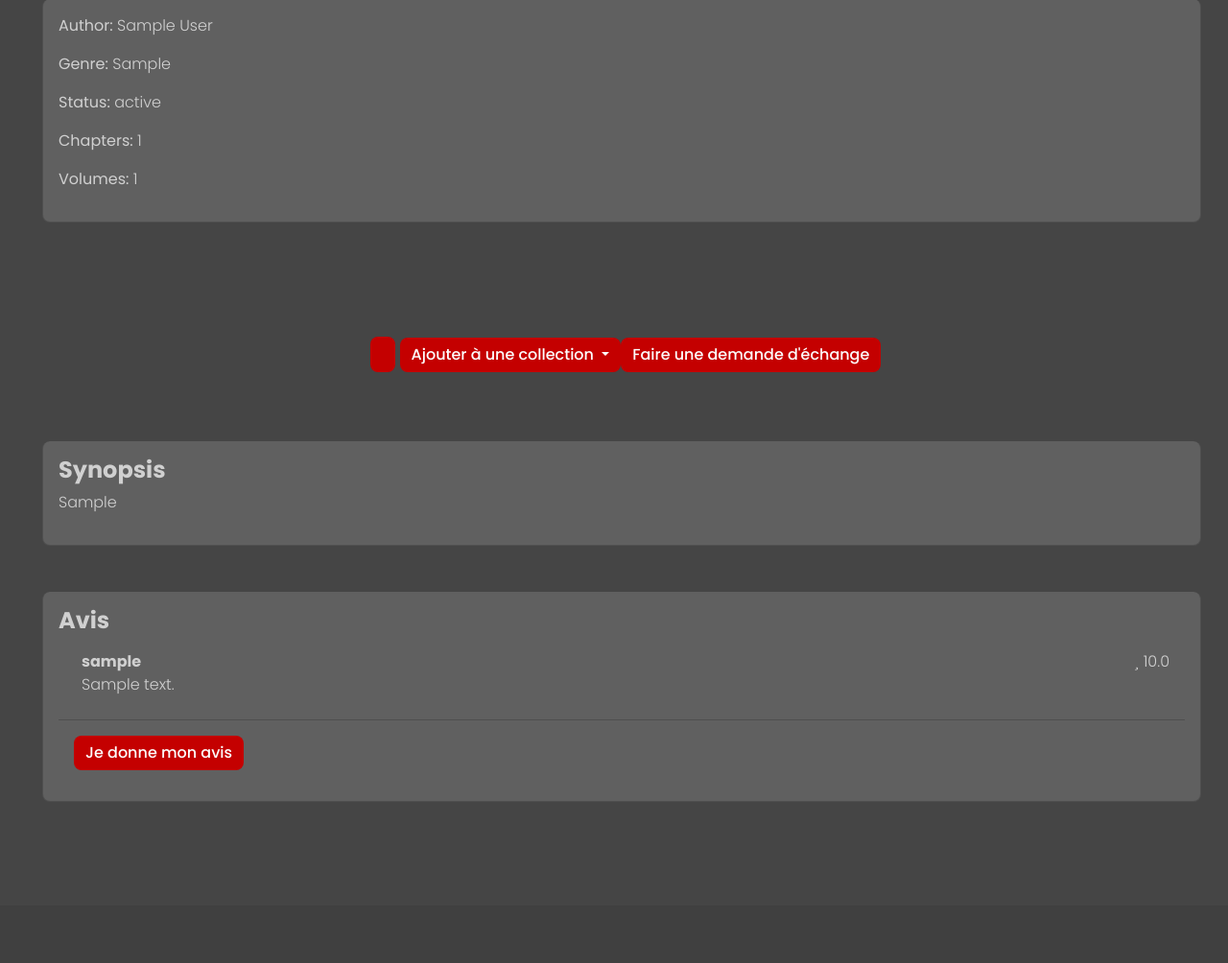
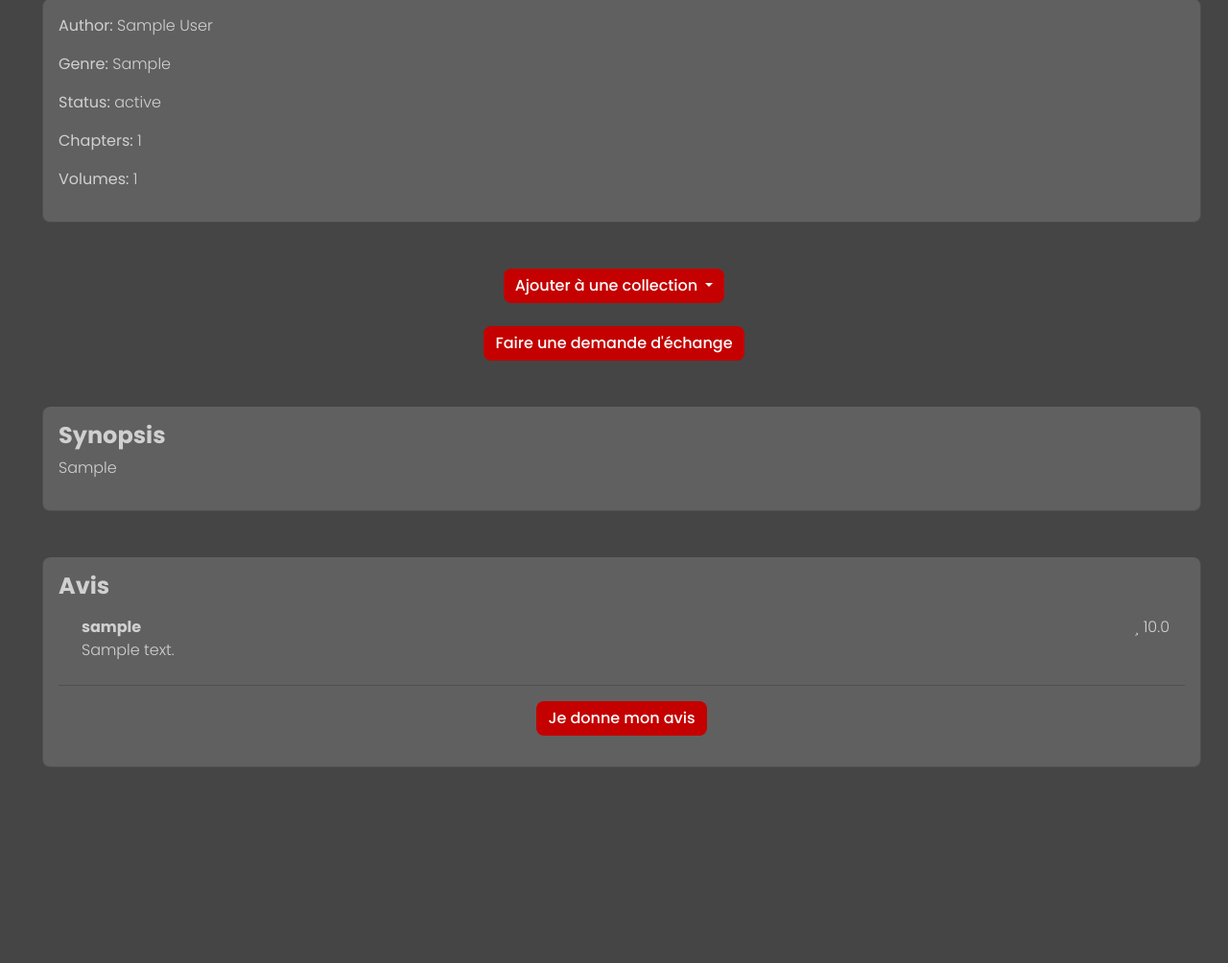
Before and after one commit to Ketmoss/MANKAI, a Rails app: page /db_mangas/1 in a window 1280 px wide. Shown: the part 648-1652 px from the top of the page at 96% size. Before the commit the page ends 1592 px from the top, so only its background shows below. Run offline with Rails 7, Linux system fonts and the light colour scheme; a user stored in the database is signed in; tables that the repository leaves empty hold one stand-in row (values such as "Sample post"); style sheets or scripts are compiled from the project's sources; parts of the project's set-up code (start-up, migrations or seed data) failed here and were passed over; some libraries are stand-ins or nearby versions.

Commit message:
Dropdown fix and layout

```diff
--- a/app/views/db_mangas/show.html.erb
+++ b/app/views/db_mangas/show.html.erb
@@ -19,19 +19,18 @@
     </div>
 
     <%# Boutons %>
-    <div class="d-flex justify-content-center align-items-center py-4 mt-4">
+    <div class="text-center mb-4">
       <%# Choisir une collection %>
       <div class="add-to-collection-section">
         <% if user_signed_in? %>
           <% if current_user.user_collections.any? %>
             <div class="dropdown">
-            <%= link_to db_mangas_path, class: "btn btn-red btn-sm ms-4 align-self-center py-2" do%>
-              <i class="fas fa-chevron-left"></i>
-            <% end %>
-            <button class="btn btn-red dropdown-toggle my-4" type="button" data-bs-toggle="dropdown">
+              <button class="btn btn-red dropdown-toggle mb-4"
+                      type="button"
+                      data-bs-toggle="dropdown"
+                      aria-expanded="false">
                 Ajouter à une collection
               </button>
-          </div>
 
               <ul class="dropdown-menu">
                 <% current_user.user_collections.each do |collection| %>
@@ -40,19 +39,19 @@
                         data: { controller: "collections", action: "submit->collections#submit" },
                         class: "dropdown-item p-0" do |f| %>
                       <%= hidden_field_tag :db_manga_id, @db_manga.id %>
-                <input type="submit" name="coucou" value="<%= collection.name %>" data-id-collections-value= "<%= collection.id %>" class=" collection-select btn btn-red w-100">
+                      <input type="submit"
+                            name="coucou"
+                            value="<%= collection.name %>"
+                            data-id-collections-value="<%= collection.id %>"
+                            class="collection-select w-100">
                     <% end %>
                   </li>
                 <% end %>
               </ul>
-
+            </div>
           <% else %>
             <div class="text-muted py-4">
-              <%= link_to db_mangas_path, class: "btn btn-red btn-sm ms-4 align-self-center py-2" do%>
-                <i class="fas fa-chevron-left"></i>
-                <span>Back to mangas</span>
-                <% end %>
-              <%= link_to new_user_collection_path, class: "btn btn-red" do%>
+              <%= link_to new_user_collection_path, class: "btn btn-red" do %>
                 <i class="fas fa-bookmark"></i>
                 <span>Je possède ce manga</span>
               <% end %>
@@ -93,10 +92,16 @@
             </li>
             <% end %>
           </ul>
-          <div class="p-3">
+          <div class="text-center p-3">
             <%= link_to raw('<i class="fa-solid fa-pen-to-square"></i> Je donne mon avis'), "/reviews/new", class: "btn btn-red" %>
           </div>
         </div>
     </div>
   </div>
+
+  <div class="mb-5">
+    <br>
+    <br>
   </div>
+
+</div>
```
Lines whose indentation alone changed are shown as unchanged.
